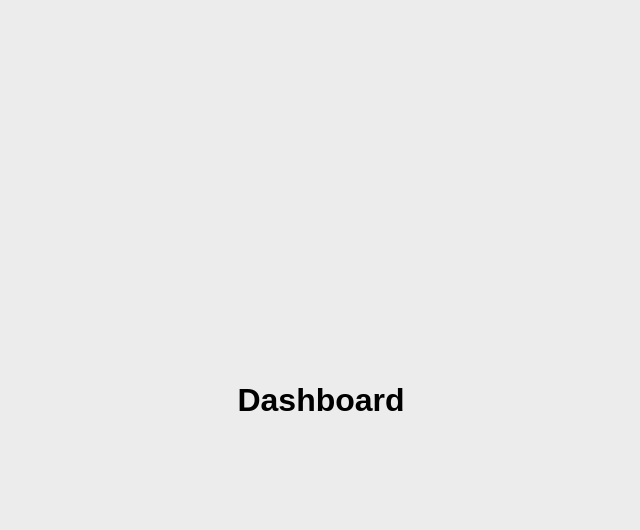
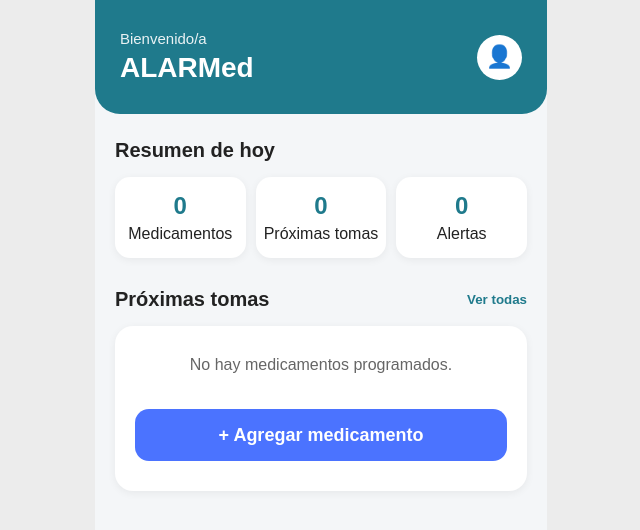
Before and after one commit to Tatibnomb/ALARMed, a React (Vite) app in the folder alarmed-frontend/: page /dashboard in a window 1280 px wide. Shown: the top 530 px of the page, without its empty margins (319-959 px from the left). Built offline with nearby package versions, Linux system fonts and the light colour scheme.

Commit message:
login conectado + dashboard

```diff
--- a/alarmed-frontend/src/pages/Dashboard.jsx
+++ b/alarmed-frontend/src/pages/Dashboard.jsx
@@ -1,5 +1,69 @@
+import { useNavigate } from "react-router-dom";
+import "../styles/dashboard.css";
+
 function Dashboard() {
-  return <h1>Dashboard</h1>;
+  const navigate = useNavigate();
+
+  return (
+    <div className="dashboard">
+      <header className="dashboard-header">
+        <div>
+          <p className="dashboard-welcome">Bienvenido/a</p>
+          <h1>ALARMed</h1>
+        </div>
+
+        <div className="dashboard-user">
+          👤
+        </div>
+      </header>
+
+      <main className="dashboard-content">
+        <section className="dashboard-summary">
+          <h2>Resumen de hoy</h2>
+
+          <div className="summary-cards">
+            <div className="summary-card">
+              <span className="summary-number">0</span>
+              <span>Medicamentos</span>
+            </div>
+
+            <div className="summary-card">
+              <span className="summary-number">0</span>
+              <span>Próximas tomas</span>
+            </div>
+
+            <div className="summary-card">
+              <span className="summary-number">0</span>
+              <span>Alertas</span>
+            </div>
+          </div>
+        </section>
+
+        <section className="dashboard-section">
+          <div className="section-title">
+            <h2>Próximas tomas</h2>
+
+            <button
+              onClick={() => navigate("/medications")}
+            >
+              Ver todas
+            </button>
+          </div>
+
+          <div className="empty-state">
+            <p>No hay medicamentos programados.</p>
+
+            <button
+              className="primary-button"
+              onClick={() => navigate("/medications")}
+            >
+              + Agregar medicamento
+            </button>
+          </div>
+        </section>
+      </main>
+    </div>
+  );
 }
 
 export default Dashboard;
--- a/alarmed-frontend/src/pages/Login.jsx
+++ b/alarmed-frontend/src/pages/Login.jsx
@@ -1,10 +1,47 @@
+import { useState } from "react";
+import { useNavigate } from "react-router-dom";
+
 import Input from "../components/Input";
 import Button from "../components/Button";
 import Logo from "../components/Logo";
-import { useNavigate } from "react-router-dom";
+
+import { loginUser } from "../services/api";
 
 function Login() {
   const navigate = useNavigate();
+
+  const [email, setEmail] = useState("");
+  const [password, setPassword] = useState("");
+
+  const [error, setError] = useState("");
+  const [loading, setLoading] = useState(false);
+
+  const handleLogin = async () => {
+    setError("");
+
+    if (!email || !password) {
+      setError("Completá todos los campos");
+      return;
+    }
+
+    try {
+      setLoading(true);
+
+      const data = await loginUser(email, password);
+
+      console.log("Login exitoso:", data);
+
+      navigate("/dashboard");
+
+    } catch (error) {
+      console.error(error);
+
+      setError("Correo o contraseña incorrectos");
+
+    } finally {
+      setLoading(false);
+    }
+  };
 
   return (
     <div className="phone">
@@ -16,15 +53,28 @@ function Login() {
       <Input
         label="Correo electrónico"
         placeholder="Correo electrónico"
+        value={email}
+        onChange={(e) => setEmail(e.target.value)}
       />
 
       <Input
         label="Contraseña"
         type="password"
         placeholder="Contraseña"
+        value={password}
+        onChange={(e) => setPassword(e.target.value)}
       />
 
-      <Button text="Iniciar sesión" />
+      {error && (
+        <p className="error-message">
+          {error}
+        </p>
+      )}
+
+      <Button
+        text={loading ? "Iniciando..." : "Iniciar sesión"}
+        onClick={handleLogin}
+      />
 
       <button
         className="secondary-link"
--- a/alarmed-frontend/src/services/api.js
+++ b/alarmed-frontend/src/services/api.js
@@ -1,6 +1,4 @@
 const API_URL = "http://192.168.56.1:3000";
-
-/* LOGIN */
 
 export const loginUser = async (email, password) => {
   const response = await fetch(`${API_URL}/auth/login`, {
@@ -14,22 +12,11 @@ export const loginUser = async (email, password) => {
     }),
   });
 
-  return response.json();
+  const data = await response.json();
+
+  if (!response.ok) {
+    throw new Error(data.message || "Error al iniciar sesión");
+  }
+
+  return data;
 };
-
-/* REGISTER */
-
-export const registerUser = async (email, password) => {
-  const response = await fetch(`${API_URL}/auth/register`, {
-    method: "POST",
-    headers: {
-      "Content-Type": "application/json",
-    },
-    body: JSON.stringify({
-      email,
-      password,
-    }),
-  });
-
-  return response.json();
-};
--- /dev/null
+++ b/alarmed-frontend/src/styles/dashboard.css
@@ -0,0 +1,122 @@
+.dashboard {
+  min-height: 100vh;
+  background: #f4f6f8;
+  color: #222;
+  padding-bottom: 30px;
+}
+
+/* HEADER */
+
+.dashboard-header {
+  background: #1f7a8c;
+  color: white;
+  padding: 30px 25px;
+  display: flex;
+  justify-content: space-between;
+  align-items: center;
+  border-radius: 0 0 25px 25px;
+}
+
+.dashboard-welcome {
+  margin: 0;
+  font-size: 15px;
+  opacity: 0.9;
+}
+
+.dashboard-header h1 {
+  margin: 5px 0 0;
+  font-size: 28px;
+}
+
+.dashboard-user {
+  width: 45px;
+  height: 45px;
+  background: white;
+  color: #1f7a8c;
+  border-radius: 50%;
+  display: flex;
+  align-items: center;
+  justify-content: center;
+  font-size: 22px;
+}
+
+/* CONTENIDO */
+
+.dashboard-content {
+  padding: 25px 20px;
+}
+
+.dashboard-content h2 {
+  font-size: 20px;
+  margin-bottom: 15px;
+}
+
+/* RESUMEN */
+
+.summary-cards {
+  display: grid;
+  grid-template-columns: repeat(3, 1fr);
+  gap: 10px;
+}
+
+.summary-card {
+  background: white;
+  border-radius: 15px;
+  padding: 15px 8px;
+  display: flex;
+  flex-direction: column;
+  align-items: center;
+  gap: 5px;
+  text-align: center;
+  box-shadow: 0 2px 8px rgba(0, 0, 0, 0.06);
+}
+
+.summary-number {
+  font-size: 24px;
+  font-weight: bold;
+  color: #1f7a8c;
+}
+
+/* SECCIONES */
+
+.dashboard-section {
+  margin-top: 30px;
+}
+
+.section-title {
+  display: flex;
+  justify-content: space-between;
+  align-items: center;
+}
+
+.section-title h2 {
+  margin: 0;
+}
+
+.section-title button {
+  border: none;
+  background: none;
+  color: #1f7a8c;
+  font-weight: 600;
+  cursor: pointer;
+}
+
+/* ESTADO VACÍO */
+
+.empty-state {
+  background: white;
+  border-radius: 18px;
+  padding: 30px 20px;
+  text-align: center;
+  margin-top: 15px;
+  box-shadow: 0 2px 8px rgba(0, 0, 0, 0.06);
+}
+
+.empty-state p {
+  color: #666;
+  margin-bottom: 20px;
+}
+
+.empty-state .primary-button {
+  width: 100%;
+}
```
